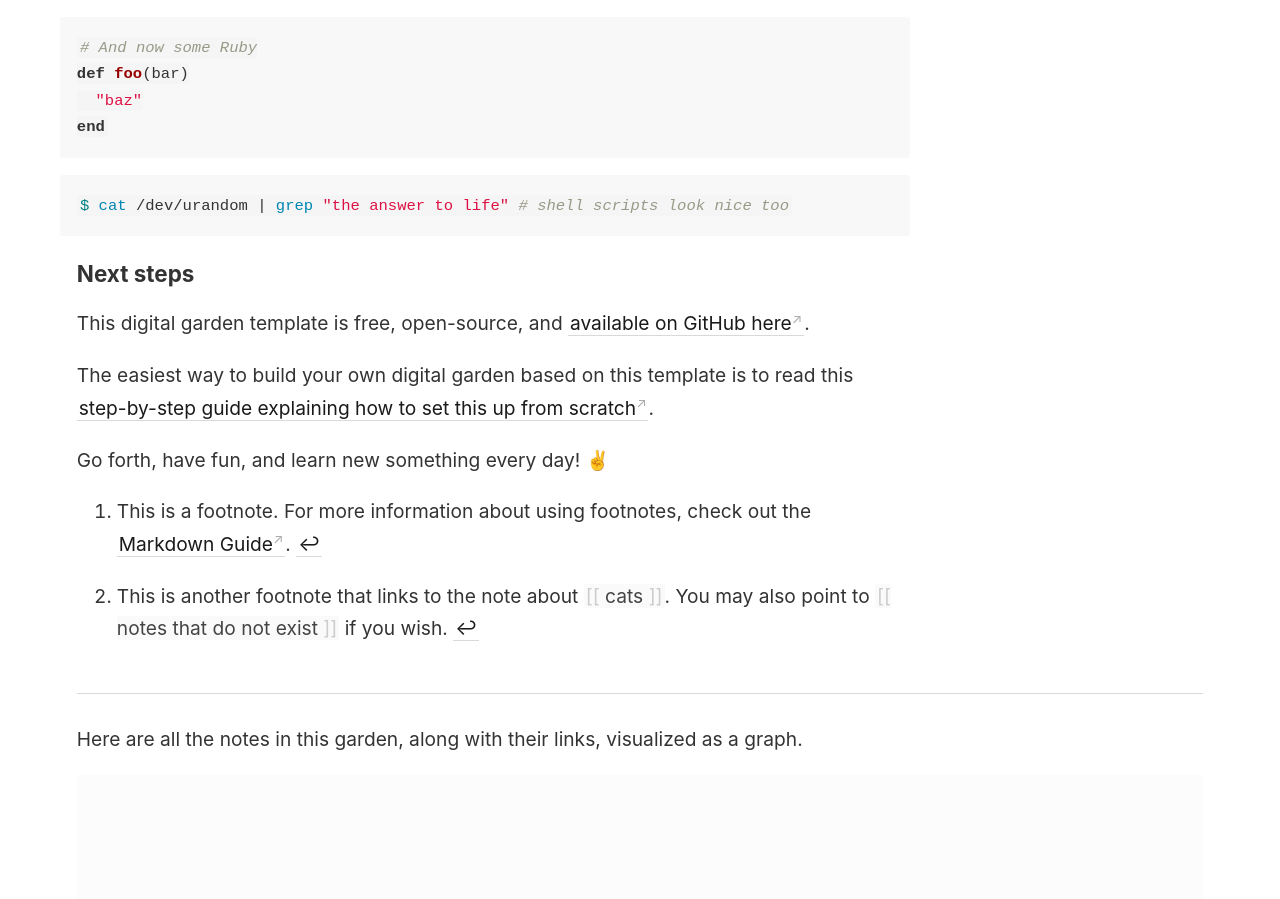
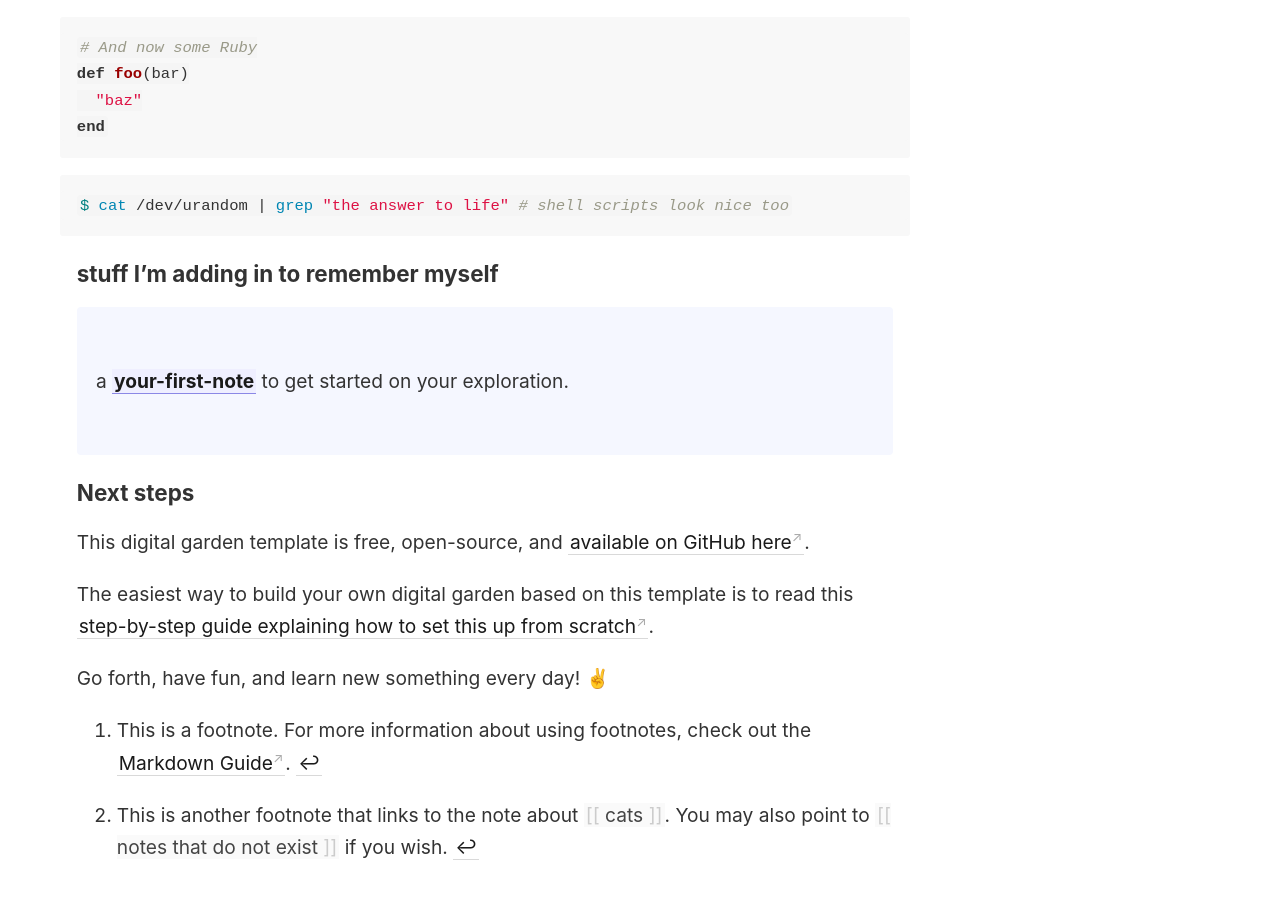
Before and after one commit to geminiworms/talyssagarden.github.io, a Jekyll site: the page built from _notes/your-first-note.md, in a window 1280 px wide and 900 px high, scrolled down 3892 px. Built offline with Jekyll 4.4.1, drawn with Linux system fonts in a browser that asks for light colours.

Commit message:
Update your-first-note.md

````diff
--- a/_notes/your-first-note.md
+++ b/_notes/your-first-note.md
@@ -100,6 +100,12 @@ end
 $ cat /dev/urandom | grep "the answer to life" # shell scripts look nice too
 ```
 
+### stuff I'm adding in to remember myself
+
+<p style="padding: 3em 1em; background: #f5f7ff; border-radius: 4px;">
+  a <span style="font-weight: bold">[[your-first-note]]</span> to get started on your exploration.
+</p>
+
 
 ### Next steps
 
````
